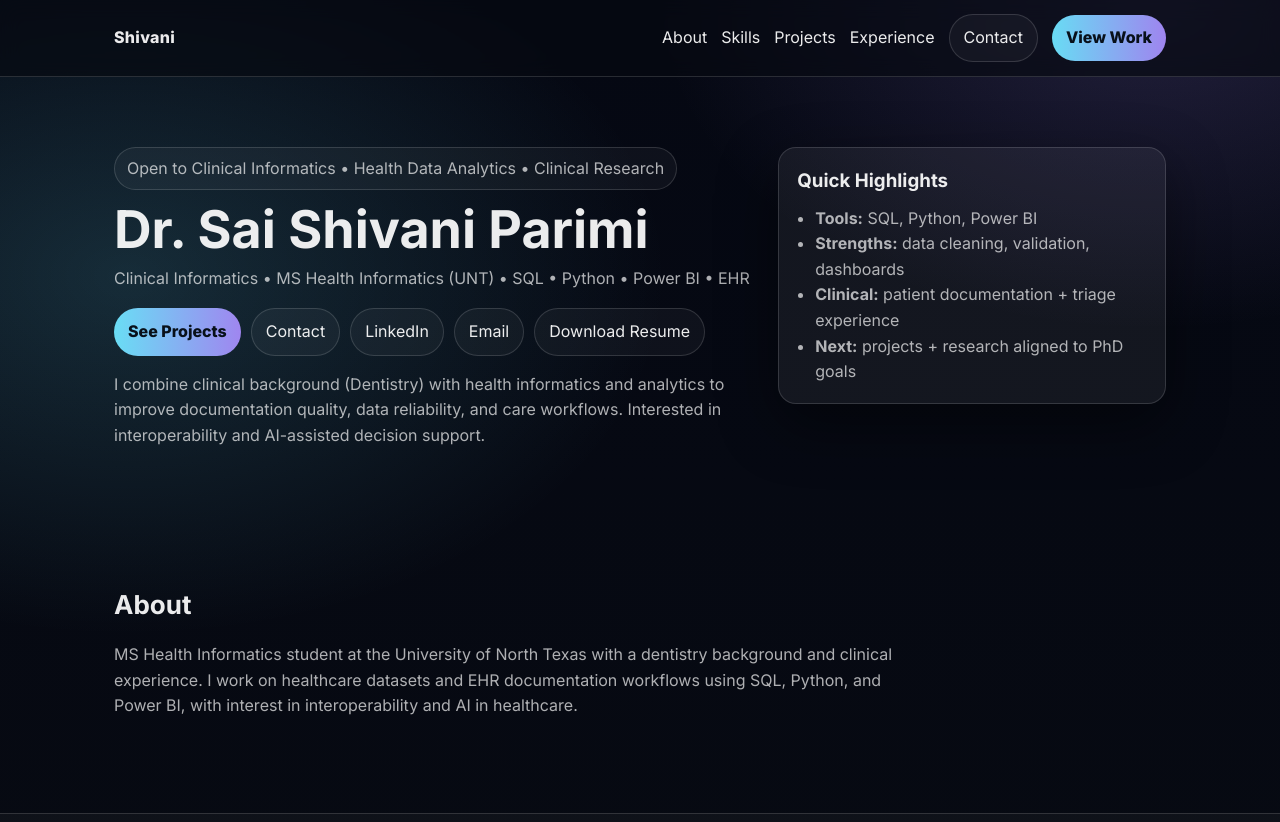
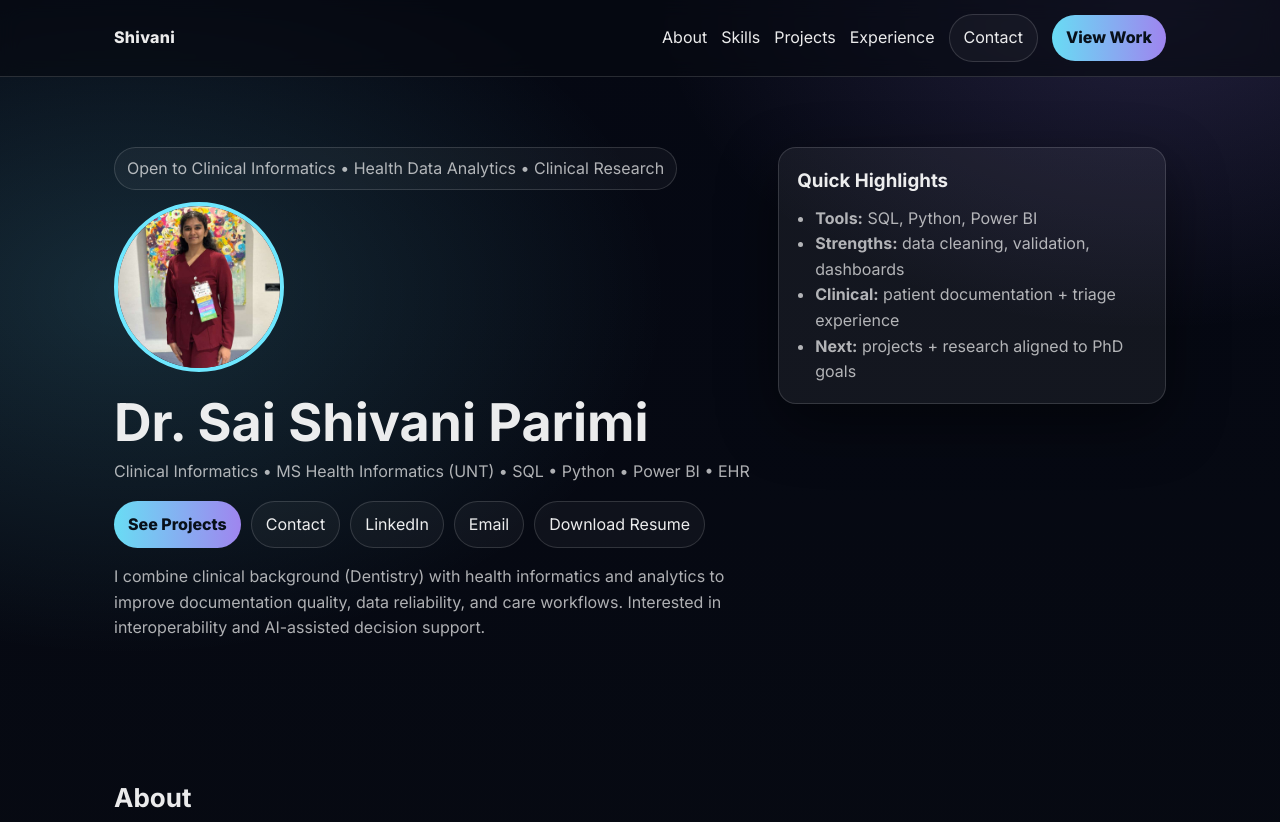
Before and after one commit to Sai71196/shivani-portfolio, a plain HTML site: page index.html in a window 1280 px wide. Shown: the top 822 px of the page. Drawn offline with Linux system fonts and the light colour scheme.

Commit message:
Update index.html

```diff
--- a/index.html
+++ b/index.html
@@ -156,6 +156,7 @@
     <div class="container hero">
       <div>
         <span class="badge">Open to Clinical Informatics • Health Data Analytics • Clinical Research</span>
+        <img src="Shivu_pic.jpeg" alt="Shivani" style="width:170px;height:170px;border-radius:50%;object-fit:cover;border:4px solid #6ee7ff;margin-bottom:15px;">
         <h1>Dr. Sai Shivani Parimi</h1>
         <p class="subtitle">
           Clinical Informatics • MS Health Informatics (UNT) • SQL • Python • Power BI • EHR
```
